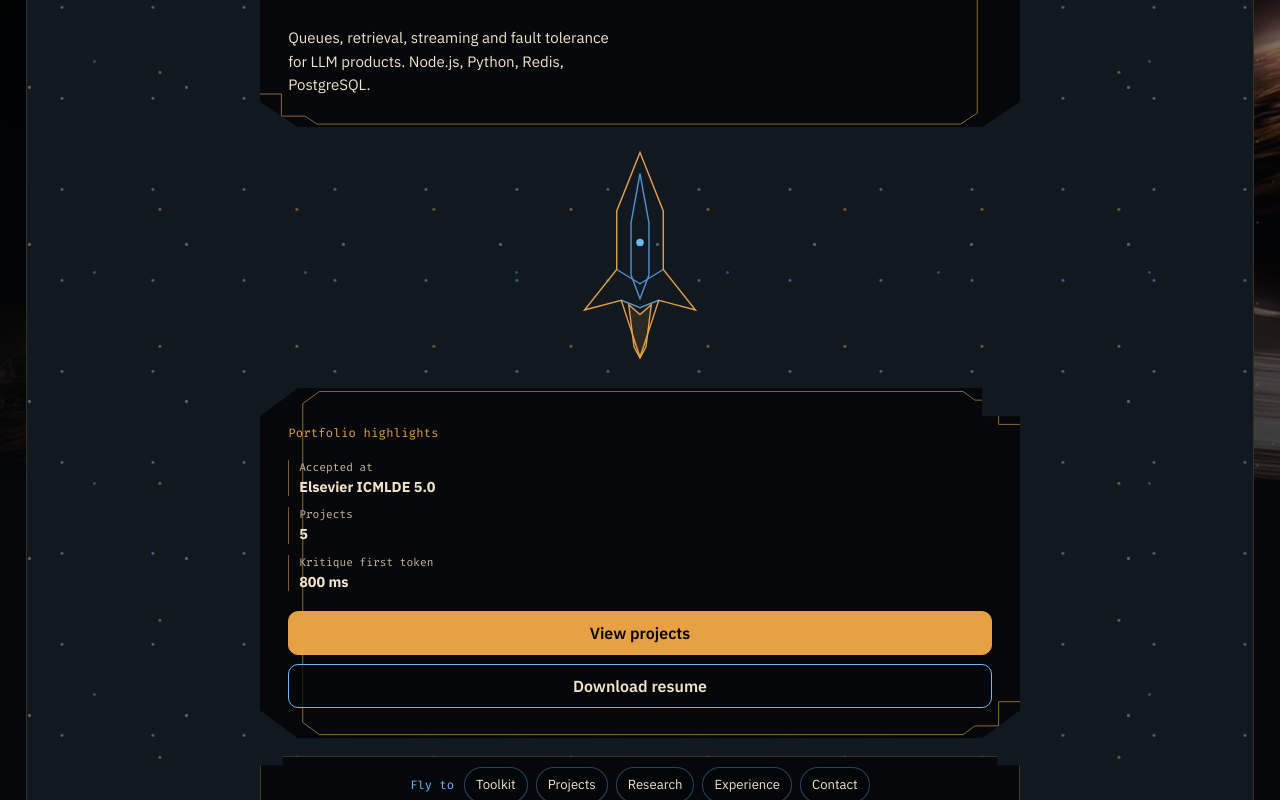
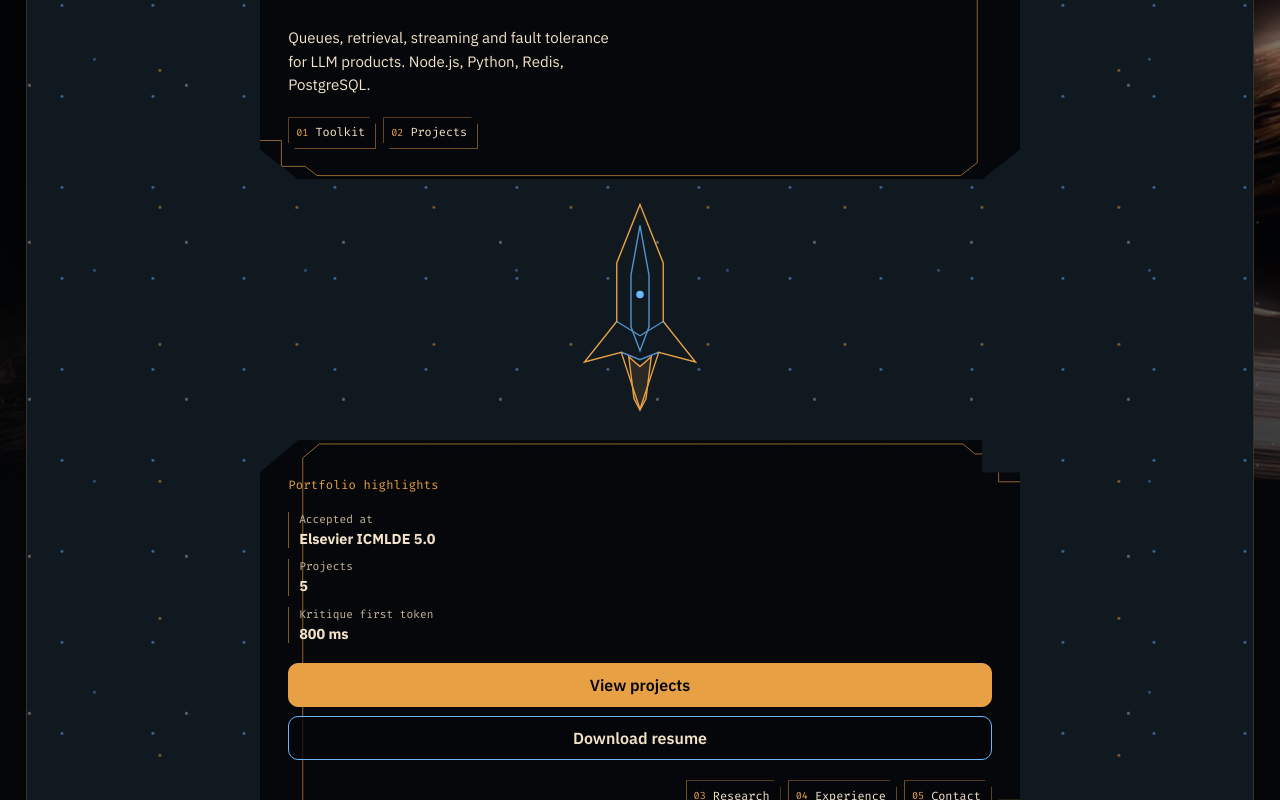
Before and after one commit to Saurabh-Code88/Portfolio, a Next.js app: page / in a window 1280 px wide. Shown: the part 320-1120 px from the top of the page. Built offline with nearby package versions, Linux system fonts and the light colour scheme; no server answers.

Commit message:
feat: add ship-anchored hero pointers

```diff
--- a/app/globals.css
+++ b/app/globals.css
@@ -574,7 +574,7 @@ html.model-grab-active * {
   display: grid;
   min-height: inherit;
   grid-template-columns: minmax(0, 1fr) minmax(52%, 52%) minmax(0, 1fr);
-  grid-template-rows: minmax(0, 1fr) auto;
+  grid-template-rows: minmax(0, 1fr);
   align-items: center;
   gap: 12px;
   padding: clamp(28px, 5vh, 52px) clamp(22px, 3vw, 54px) 24px;
@@ -596,6 +596,71 @@ html.model-grab-active * {
 }
 .hud-frame--right { clip-path: polygon(100% 12%, 97% 12%, 97% 3%, 93% 3%, 91% 0, 6% 0, 0 5%, 0 95%, 4% 100%, 91% 100%, 93% 97%, 97% 97%, 97% 90%, 100% 90%); }
 
+.hero-connectors {
+  position: absolute;
+  z-index: 3;
+  inset: 0;
+  width: 100%;
+  height: 100%;
+  overflow: visible;
+  opacity: var(--ship-anchor-opacity, 0);
+  pointer-events: none;
+  transition: opacity 260ms ease;
+}
+.hero-connector__path {
+  fill: none;
+  stroke: var(--amber);
+  stroke-width: 1.1;
+  stroke-opacity: 0.48;
+  vector-effect: non-scaling-stroke;
+  stroke-dasharray: 1;
+  stroke-dashoffset: 1;
+}
+.hero-connectors[data-ready="true"] .hero-connector__path {
+  animation: hero-connector-draw 650ms cubic-bezier(0.22, 0.68, 0, 1) forwards;
+}
+.hero-panel[data-ship-anchor-ready="true"] .hud-frame__outline {
+  animation: hud-line-draw 1.1s cubic-bezier(0.22, 0.68, 0, 1) 620ms forwards;
+}
+.hero-panel[data-ship-anchor-ready="true"] .hud-frame__ornaments path,
+.hero-panel[data-ship-anchor-ready="true"] .hud-frame__ornaments circle {
+  animation: hud-line-draw 1.1s cubic-bezier(0.22, 0.68, 0, 1) 720ms forwards;
+}
+.hero-panel[data-ship-anchor-ready="true"] .hud-frame__stepbar {
+  animation: hud-stepbar-in 300ms ease-out 1.65s forwards;
+}
+.hero-panel[data-ship-anchor-ready="true"] .hud-frame__content > * {
+  animation: hud-content-in 420ms ease-out forwards;
+}
+.hero-panel[data-ship-anchor-ready="true"] .hud-frame__content > *:nth-child(1) { animation-delay: 1.75s; }
+.hero-panel[data-ship-anchor-ready="true"] .hud-frame__content > *:nth-child(2) { animation-delay: 1.83s; }
+.hero-panel[data-ship-anchor-ready="true"] .hud-frame__content > *:nth-child(3) { animation-delay: 1.91s; }
+.hero-panel[data-ship-anchor-ready="true"] .hud-frame__content > *:nth-child(4) { animation-delay: 1.99s; }
+.hero-panel[data-active-line="left"] .hero-connector__path--left,
+.hero-panel[data-active-line="right"] .hero-connector__path--right { stroke-opacity: 0.98; stroke-width: 1.6; }
+.hero-connector-dot {
+  position: absolute;
+  z-index: 3;
+  top: var(--ship-anchor-y, 0px);
+  left: var(--ship-anchor-x, 0px);
+  width: 4px;
+  height: 4px;
+  border-radius: 50%;
+  background: var(--amber);
+  opacity: 0;
+  pointer-events: none;
+  transform: translate3d(0, 0, 0);
+  transition: transform 620ms cubic-bezier(0.2, 0.7, 0.2, 1), opacity 160ms ease;
+}
+.hero-panel[data-active-line="left"] .hero-connector-dot--left,
+.hero-panel[data-active-line="right"] .hero-connector-dot--right {
+  opacity: 1;
+  transform: translate3d(var(--left-dot-x, 0px), var(--left-dot-y, 0px), 0);
+}
+.hero-panel[data-active-line="right"] .hero-connector-dot--right {
+  transform: translate3d(var(--right-dot-x, 0px), var(--right-dot-y, 0px), 0);
+}
+
 .hud-frame__art {
   position: absolute;
   z-index: -1;
@@ -619,7 +684,6 @@ html.model-grab-active * {
   stroke-opacity: 0.62;
   stroke-dasharray: 2200;
   stroke-dashoffset: 2200;
-  animation: hud-line-draw 1.1s cubic-bezier(0.22, 0.68, 0, 1) forwards;
 }
 
 .hud-frame__ornaments path,
@@ -627,7 +691,6 @@ html.model-grab-active * {
   stroke-opacity: 0.42;
   stroke-dasharray: 900;
   stroke-dashoffset: 900;
-  animation: hud-line-draw 1.1s cubic-bezier(0.22, 0.68, 0, 1) 100ms forwards;
 }
 
 .hud-frame__ornaments circle {
@@ -644,6 +707,7 @@ html.model-grab-active * {
   height: 4px;
   gap: 4px;
   pointer-events: none;
+  opacity: 0;
 }
 
 .hud-frame--right .hud-frame__stepbar { right: 13%; left: auto; }
@@ -656,15 +720,12 @@ html.model-grab-active * {
 .hud-frame__content > * {
   opacity: 0;
   transform: translateY(7px);
-  animation: hud-content-in 420ms ease-out forwards;
-}
-.hud-frame__content > *:nth-child(1) { animation-delay: 1.2s; }
-.hud-frame__content > *:nth-child(2) { animation-delay: 1.28s; }
-.hud-frame__content > *:nth-child(3) { animation-delay: 1.36s; }
-.hud-frame__content > *:nth-child(4) { animation-delay: 1.44s; }
+}
 
 @keyframes hud-line-draw { to { stroke-dashoffset: 0; } }
 @keyframes hud-content-in { to { opacity: 1; transform: translateY(0); } }
+@keyframes hud-stepbar-in { to { opacity: 1; } }
+@keyframes hero-connector-draw { to { stroke-dashoffset: 0; } }
 
 .hero-frame--intro { grid-column: 1; grid-row: 1; }
 .hero-frame--proof { grid-column: 3; grid-row: 1; }
@@ -864,7 +925,7 @@ html.model-grab-active * {
 }
 
 .hero-action:focus-visible,
-.hero-stations a:focus-visible {
+.hero-station-list a:focus-visible {
   outline: 3px solid var(--ion);
   outline-offset: 3px;
 }
@@ -902,50 +963,39 @@ html.model-grab-active * {
   overflow-wrap: anywhere;
 }
 
-.hero-stations {
+.hero-station-list {
   display: flex;
-  grid-column: 1 / -1;
-  grid-row: 2;
-  justify-self: center;
+  align-items: flex-start;
+  flex-wrap: wrap;
+  gap: 7px;
+  margin-top: 20px;
+  pointer-events: auto;
+}
+.hero-station-list--right { justify-content: flex-end; }
+.hero-station-list a {
+  display: inline-flex;
+  min-height: 32px;
   align-items: center;
-  flex-wrap: wrap;
-  justify-content: center;
-  gap: 8px;
-  max-width: min(100%, 760px);
-  margin-top: 0;
-  padding: 10px 14px;
-  border: 1px solid rgb(232 160 69 / 32%);
+  gap: 7px;
+  padding: 6px 10px 6px 7px;
+  border: 1px solid rgb(232 160 69 / 48%);
   background: rgb(5 7 10 / 94%);
-  clip-path: polygon(0 16%, 3% 16%, 3% 0, 97% 0, 97% 16%, 100% 16%, 100% 84%, 97% 84%, 97% 100%, 3% 100%, 3% 84%, 0 84%);
-  pointer-events: auto;
-}
-
-.hero-stations__label {
-  margin-right: 2px;
-  color: var(--ion);
-  font-family: var(--font-fira-code), monospace;
-  font-size: 0.76rem;
-}
-
-.hero-stations a {
-  display: inline-flex;
-  min-height: 36px;
-  align-items: center;
-  padding: 7px 11px;
-  border: 1px solid rgb(108 184 255 / 35%);
-  border-radius: 999px;
-  background: rgb(5 7 10 / 78%);
+  clip-path: polygon(0 0, calc(100% - 7px) 0, 100% 7px, 100% 100%, 7px 100%, 0 calc(100% - 7px));
   color: var(--ink);
-  font-size: 0.82rem;
-  line-height: 1.2;
+  font-family: var(--font-fira-code), monospace;
+  font-size: 0.74rem;
+  line-height: 1.15;
   text-decoration: none;
-  transition: background-color 160ms ease, border-color 160ms ease;
-}
-
-.hero-stations a:hover {
-  border-color: var(--ion);
-  background: rgb(108 184 255 / 12%);
-}
+  transform: translate3d(0, 0, 0);
+  transition: border-color 160ms ease, background-color 160ms ease, color 160ms ease, transform 180ms ease;
+}
+.hero-station-tag__index { color: var(--amber); font-size: 0.64rem; }
+.hero-station-list--left a:hover,
+.hero-station-list--left a:focus-visible { transform: translate3d(4px, 0, 0); }
+.hero-station-list--right a:hover,
+.hero-station-list--right a:focus-visible { transform: translate3d(-4px, 0, 0); }
+.hero-station-list a:hover,
+.hero-station-list a:focus-visible { border-color: var(--amber); background: rgb(24 38 53 / 96%); color: #fff5e5; }
 
 .space-background--fallback ~ .hero-page .hud-frame {
   clip-path: polygon(0 8%, 5% 8%, 5% 0, 95% 0, 100% 8%, 100% 92%, 95% 100%, 5% 100%, 0 92%);
@@ -955,6 +1005,10 @@ html.model-grab-active * {
 }
 .space-background--fallback ~ .hero-page .hud-frame__ornaments,
 .space-background--fallback ~ .hero-page .hud-frame__stepbar { display: none; }
+.space-background--fallback ~ .hero-page .hud-frame__outline { animation: none; stroke-dashoffset: 0; }
+.space-background--fallback ~ .hero-page .hud-frame__content > * { animation: none; opacity: 1; transform: none; }
+.space-background--fallback ~ .hero-page .hero-connectors,
+.space-background--fallback ~ .hero-page .hero-connector-dot { display: none; }
 .space-background--fallback ~ .hero-page .hero-panel { min-height: 0; overflow: visible; }
 .space-background--fallback ~ .hero-page .hero-panel__content {
   display: flex;
@@ -970,7 +1024,6 @@ html.model-grab-active * {
 .space-background--fallback ~ .hero-page .hero-frame--intro { order: 1; }
 .space-background--fallback ~ .hero-page .hero-static-ship { order: 2; width: 100%; min-height: 180px; }
 .space-background--fallback ~ .hero-page .hero-frame--proof { order: 3; }
-.space-background--fallback ~ .hero-page .hero-stations { order: 4; width: min(100%, 760px); align-self: center; }
 .space-background--fallback ~ .hero-page .hero-ship-trigger { display: none; }
 
 @media (min-width: 601px) and (max-width: 1023px) {
@@ -1649,6 +1702,7 @@ html.model-grab-active * {
     stroke-dashoffset: 0;
   }
   .hud-frame__content > * { animation: none; opacity: 1; transform: none; }
+  .hero-connectors { display: none; }
 
   .toolkit-group:hover,
   .tool-item:hover .tool-item__surface {
@@ -1715,8 +1769,8 @@ html.model-grab-active * {
   .hero-proof-points span { font-size: 0.68rem; }
   .hero-actions { margin-top: 18px; }
   .hero-action { min-height: 44px; }
-  .hero-stations { order: 4; width: 100%; max-width: none; gap: 7px; padding: 10px; }
-  .hero-stations a { min-height: 34px; padding-inline: 8px; font-size: 0.76rem; }
+  .hero-station-list { margin-top: 18px; }
+  .hero-station-list a { min-height: 34px; padding-inline: 8px; font-size: 0.76rem; }
   .hero-ship-trigger,
   .hero-skip-flight { display: none; }
 
--- a/components/hero.tsx
+++ b/components/hero.tsx
@@ -3,18 +3,91 @@
 import { profile, profileContactLinks } from "@/content/profile";
 import { heroCopy, heroProofPoints, heroStations } from "@/content/hero";
 import { HudFrame } from "@/components/hud-frame";
+import { useEffect, useRef } from "react";
 
 export function Hero() {
   const resumeLink = profileContactLinks.find(({ download }) => download);
+  const panelRef = useRef<HTMLDivElement>(null);
+  const stationSplit = Math.floor(heroStations.length / 2);
+  const stationGroups = [
+    { side: "left" as const, stations: heroStations.slice(0, stationSplit), startIndex: 0 },
+    { side: "right" as const, stations: heroStations.slice(stationSplit), startIndex: stationSplit },
+  ];
+
+  useEffect(() => {
+    const panel = panelRef.current;
+    if (!panel) return;
+    const connectors = panel.querySelector<SVGSVGElement>(".hero-connectors");
+    const paths = {
+      left: connectors?.querySelector<SVGPathElement>(".hero-connector__path--left"),
+      right: connectors?.querySelector<SVGPathElement>(".hero-connector__path--right"),
+    };
+    if (!connectors || !paths.left || !paths.right) return;
+
+    const handleShipPosition = (event: Event) => {
+      const detail = (event as CustomEvent<{ x: number; y: number; opacity: number }>).detail;
+      if (!detail || !Number.isFinite(detail.x) || !Number.isFinite(detail.y)) return;
+      const panelBounds = panel.getBoundingClientRect();
+      if (!panelBounds.width || !panelBounds.height) return;
+      const anchorX = detail.x - panelBounds.left;
+      const anchorY = detail.y - panelBounds.top;
+      panel.style.setProperty("--ship-anchor-x", `${anchorX}px`);
+      panel.style.setProperty("--ship-anchor-y", `${anchorY}px`);
+      panel.style.setProperty("--ship-anchor-opacity", String(Math.max(0, Math.min(1, detail.opacity))));
+
+      (Object.keys(paths) as (keyof typeof paths)[]).forEach((side) => {
+        const path = paths[side];
+        const frame = panel.querySelector<HTMLElement>(`.hero-frame--${side === "left" ? "intro" : "proof"}`);
+        const stationList = panel.querySelector<HTMLElement>(`.hero-station-list--${side}`);
+        if (!path || !frame || !stationList) return;
+        const frameBounds = frame.getBoundingClientRect();
+        const listBounds = stationList.getBoundingClientRect();
+        const targetX = side === "left"
+          ? frameBounds.right - panelBounds.left - 1
+          : frameBounds.left - panelBounds.left + 1;
+        const targetY = listBounds.top - panelBounds.top + listBounds.height / 2;
+        const sx = (anchorX / panelBounds.width) * 1000;
+        const sy = (anchorY / panelBounds.height) * 1000;
+        const tx = (targetX / panelBounds.width) * 1000;
+        const ty = (targetY / panelBounds.height) * 1000;
+        const cx = (sx + tx) / 2;
+        const cy = Math.min(sy, ty) - Math.abs(tx - sx) * 0.13;
+        path.setAttribute("d", `M${sx} ${sy} Q${cx} ${cy} ${tx} ${ty}`);
+        panel.style.setProperty(`--${side}-dot-x`, `${targetX - anchorX}px`);
+        panel.style.setProperty(`--${side}-dot-y`, `${targetY - anchorY}px`);
+      });
+      connectors.dataset.ready = "true";
+      panel.dataset.shipAnchorReady = "true";
+    };
+
+    window.addEventListener("portfolio:ship-screen-position", handleShipPosition);
+    return () => window.removeEventListener("portfolio:ship-screen-position", handleShipPosition);
+  }, []);
+
+  const setActiveConnector = (side: "left" | "right", nav: HTMLElement, active: boolean) => {
+    const panel = panelRef.current;
+    if (!panel) return;
+    if (active) {
+      panel.dataset.activeLine = side;
+    } else if (!nav.matches(":focus-within") && panel.dataset.activeLine === side) {
+      delete panel.dataset.activeLine;
+    }
+  };
 
   return (
     <section className="hero-page" aria-labelledby="hero-heading" data-flight-section="hero">
       <div className="hero">
-        <div className="hero-panel">
+        <div className="hero-panel" ref={panelRef}>
           <div className="hero-starfield" aria-hidden="true">
             <div className="hero-starfield__layer hero-starfield__layer--far" />
             <div className="hero-starfield__layer hero-starfield__layer--near" />
           </div>
+          <svg className="hero-connectors" viewBox="0 0 1000 1000" preserveAspectRatio="none" aria-hidden="true">
+            <path className="hero-connector__path hero-connector__path--left" pathLength="1" />
+            <path className="hero-connector__path hero-connector__path--right" pathLength="1" />
+          </svg>
+          <span className="hero-connector-dot hero-connector-dot--left" aria-hidden="true" />
+          <span className="hero-connector-dot hero-connector-dot--right" aria-hidden="true" />
           <div className="hero-panel__content">
             <HudFrame variant="left" className="hero-frame hero-frame--intro">
               <p className="hero-kicker">
@@ -22,6 +95,21 @@ export function Hero() {
               </p>
               <h1 id="hero-heading">{profile.headline}</h1>
               <p className="hero-subline">{profile.subline}</p>
+              <nav
+                className="hero-station-list hero-station-list--left"
+                aria-label={heroCopy.flyToLabel}
+                onPointerEnter={(event) => setActiveConnector("left", event.currentTarget, true)}
+                onPointerLeave={(event) => setActiveConnector("left", event.currentTarget, false)}
+                onFocusCapture={(event) => setActiveConnector("left", event.currentTarget, true)}
+                onBlurCapture={(event) => setActiveConnector("left", event.currentTarget, false)}
+              >
+                {stationGroups[0].stations.map((station, index) => (
+                  <a key={station.href} href={station.href} aria-label={`Fly to ${station.label}, section ${index + 1} of ${heroStations.length}`}>
+                    <span className="hero-station-tag__index" aria-hidden="true">{String(index + 1).padStart(2, "0")}</span>
+                    <span>{station.label}</span>
+                  </a>
+                ))}
+              </nav>
             </HudFrame>
             <div className="hero-static-ship" aria-hidden="true">
               <svg viewBox="0 0 240 300" role="presentation" focusable="false">
@@ -49,13 +137,22 @@ export function Hero() {
                   </a>
                 )}
               </div>
+              <nav
+                className="hero-station-list hero-station-list--right"
+                aria-label={heroCopy.flyToLabel}
+                onPointerEnter={(event) => setActiveConnector("right", event.currentTarget, true)}
+                onPointerLeave={(event) => setActiveConnector("right", event.currentTarget, false)}
+                onFocusCapture={(event) => setActiveConnector("right", event.currentTarget, true)}
+                onBlurCapture={(event) => setActiveConnector("right", event.currentTarget, false)}
+              >
+                {stationGroups[1].stations.map((station, index) => (
+                  <a key={station.href} href={station.href} aria-label={`Fly to ${station.label}, section ${stationSplit + index + 1} of ${heroStations.length}`}>
+                    <span className="hero-station-tag__index" aria-hidden="true">{String(stationSplit + index + 1).padStart(2, "0")}</span>
+                    <span>{station.label}</span>
+                  </a>
+                ))}
+              </nav>
             </HudFrame>
-            <nav className="hero-stations" aria-label={heroCopy.flyToLabel}>
-              <span className="hero-stations__label">{heroCopy.flyToLabel}</span>
-              {heroStations.map((station) => (
-                <a key={station.href} href={station.href}>{station.label}</a>
-              ))}
-            </nav>
           </div>
           <button
             className="hero-ship-trigger"
```
Also changed, not shown: components/space/SpaceBackgroundCanvas.tsx (+33 -0 lines).
